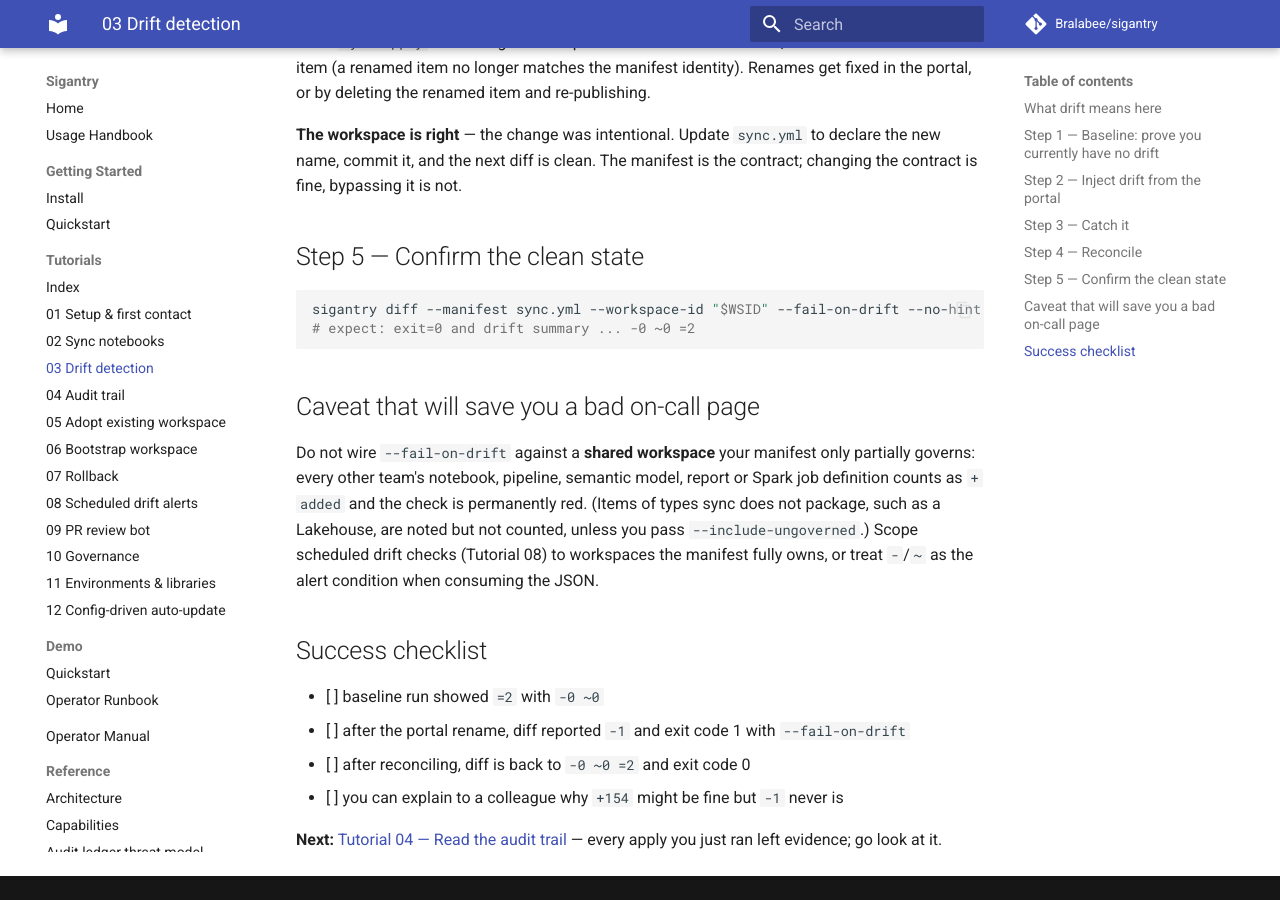
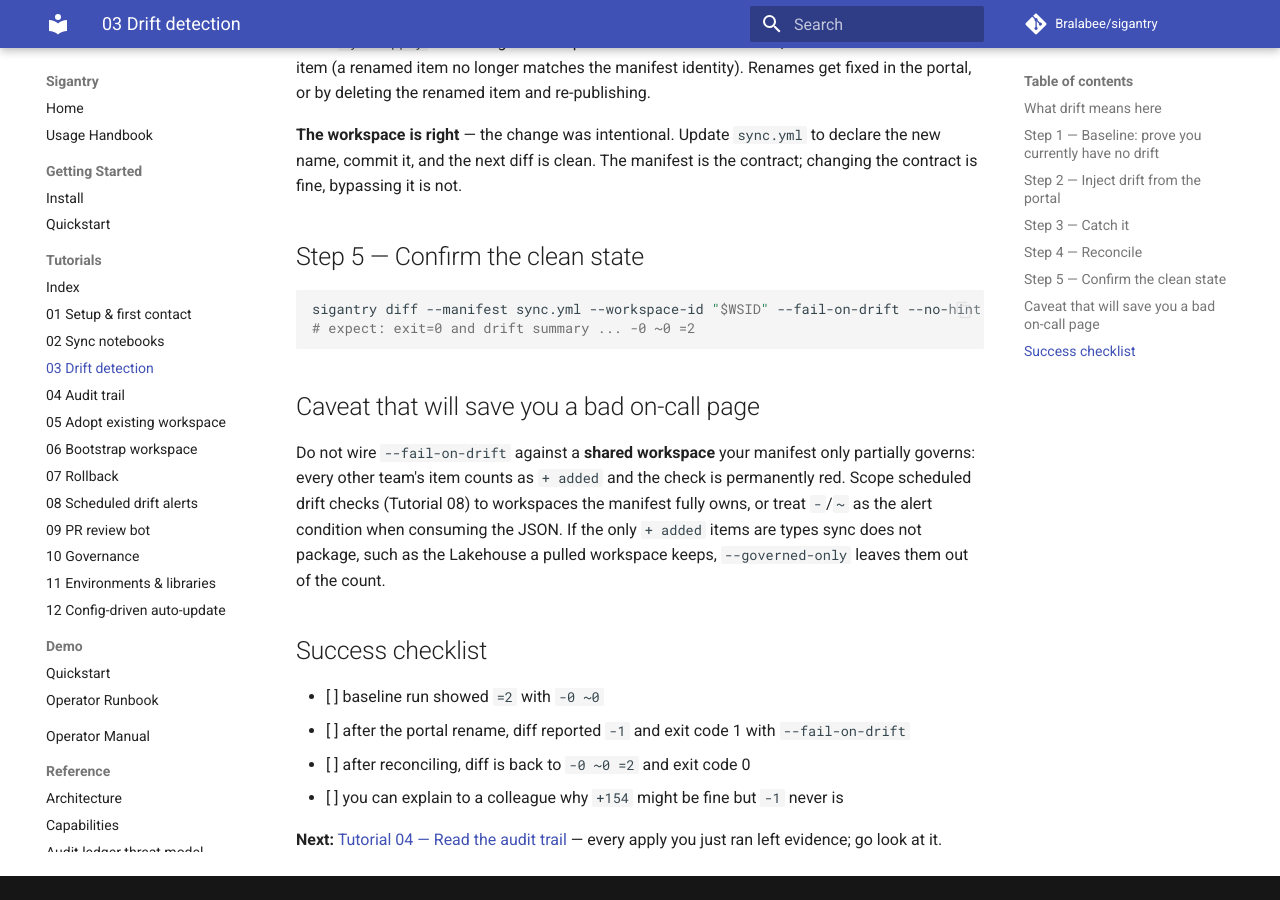
Before and after one commit to Bralabee/sigantry, an MkDocs documentation site: the page built from docs/tutorials/03-drift-detection.md, in a window 1280 px wide and 900 px high, scrolled down 2295 px. Built offline with MkDocs 1.6.1 and Material for MkDocs 9.7.7, drawn with Linux system fonts in a browser that asks for light colours; comment, search, counter and statistics services are not loaded.

Commit message:
fix(diff): make the governed-type filter opt-in (--governed-only)
Review round 1 on #140: making governed-only the default blinded the
scheduled drift check. A new Lakehouse or Warehouse in a prod workspace
alerted under 1.2 and would exit 0 here, with no trace in drift.json,
because ungoverned is not in the wire contract and the note goes to
stderr, which the templates do not capture.

The filter is now --governed-only / governed_only=True, off by default,
so every existing check behaves as in 1.2. It is for a manifest an
unscoped sync pull wrote. The split is one pass over added and reads the
same normalised manifest view as the index. The default-path test is the
regression test (it fails with the default flipped); the CLI test now
checks the exit code of the flagged run. Docs keep main's caveats and
point at the flag; the CHANGELOG entry moves from Changed to Added and no
longer claims every pulled manifest stops drifting (a scoped pull still
drifts on the types it skipped).

```diff
--- a/docs/tutorials/03-drift-detection.md
+++ b/docs/tutorials/03-drift-detection.md
@@ -107,11 +107,11 @@
 ## Caveat that will save you a bad on-call page
 
 Do not wire `--fail-on-drift` against a **shared workspace** your manifest only
-partially governs: every other team's notebook, pipeline, semantic model, report or
-Spark job definition counts as `+ added` and the check is permanently red. (Items of
-types sync does not package, such as a Lakehouse, are noted but not counted, unless
-you pass `--include-ungoverned`.) Scope scheduled drift checks (Tutorial 08) to workspaces the manifest
-fully owns, or treat `-`/`~` as the alert condition when consuming the JSON.
+partially governs: every other team's item counts as `+ added` and the check is
+permanently red. Scope scheduled drift checks (Tutorial 08) to workspaces the manifest
+fully owns, or treat `-`/`~` as the alert condition when consuming the JSON. If the only
+`+ added` items are types sync does not package, such as the Lakehouse a pulled
+workspace keeps, `--governed-only` leaves them out of the count.
 
 ## Success checklist
 
```
Also changed, not shown: CHANGELOG.md (+13 -13 lines), docs/CAPABILITIES.md (+2 -2 lines), docs/USER-GUIDE.md (+1 -3 lines), docs/runbooks/drift-detection/scheduled-drift.md (+1 -1 lines), docs/tutorials/08-scheduled-drift-alerts.md (+1 -1 lines), 4 other files.
